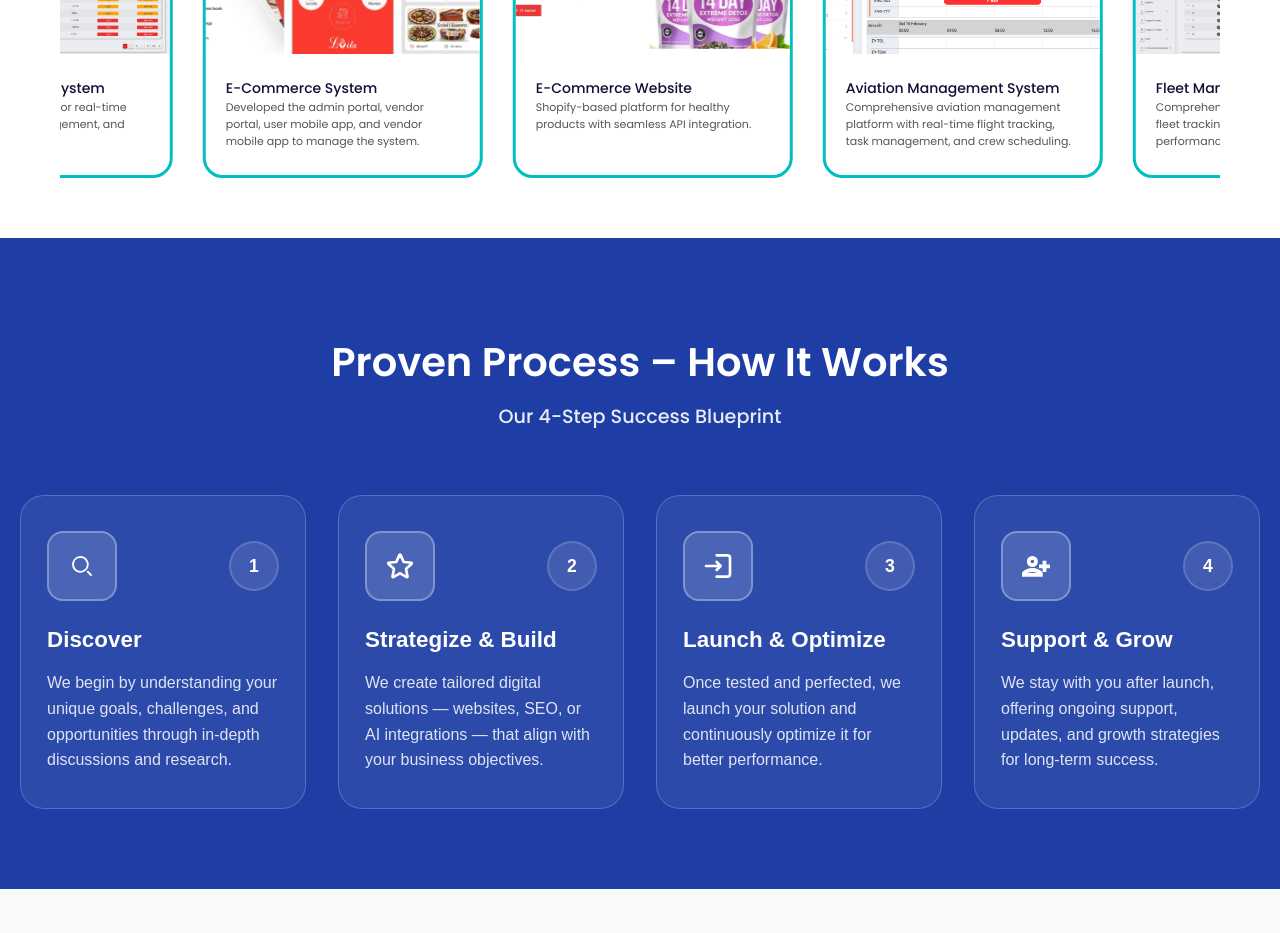
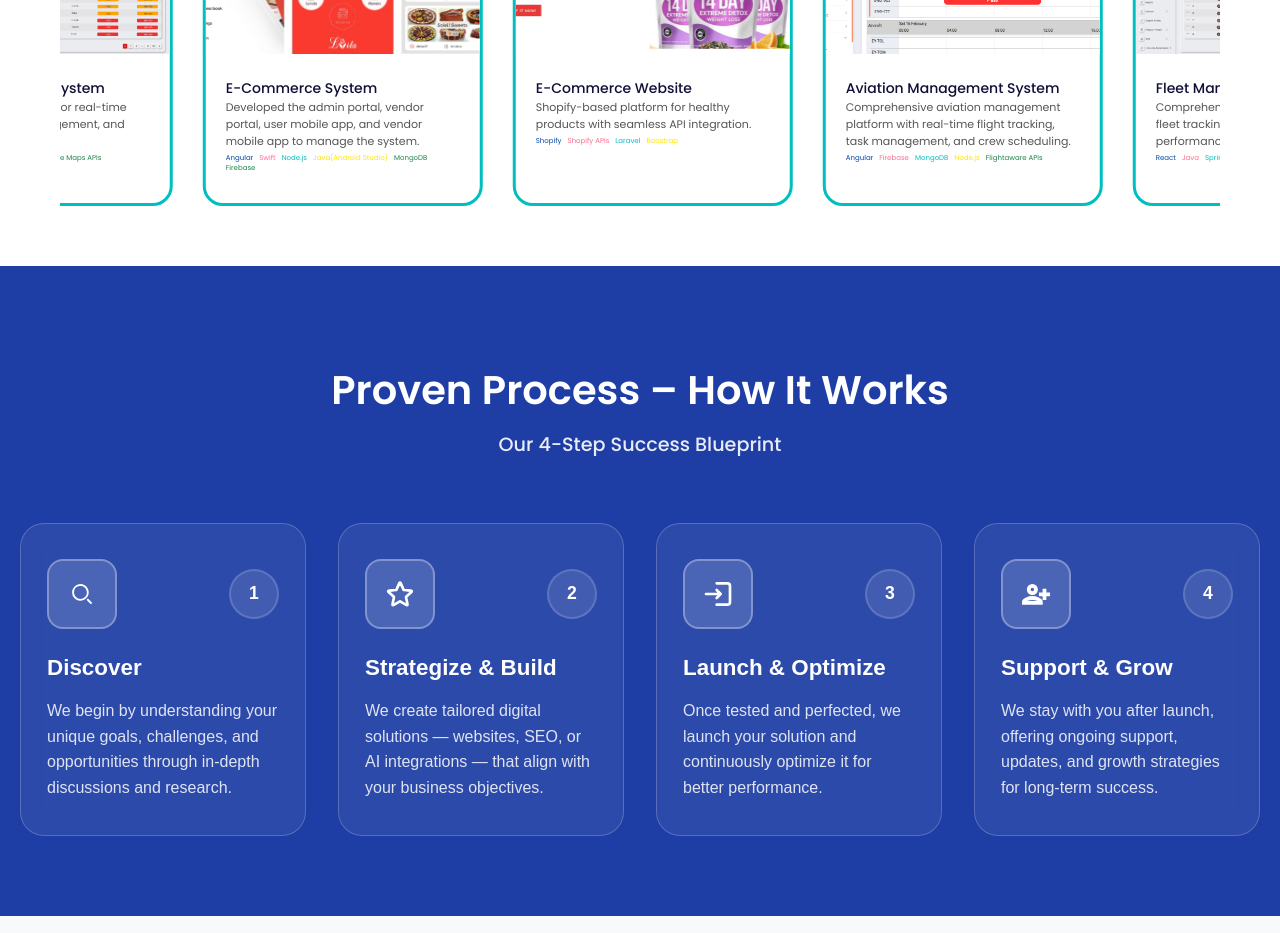
Before and after one commit to suraijzon/version1, a React (Create React App) app: page / in a window 1280 px wide. Shown: the part 2140-3073 px from the top of the page. Built offline with nearby package versions, Linux system fonts and the light colour scheme; no server answers.

Commit message:
new 44th fix

```diff
--- a/src/components/SuccessSection.jsx
+++ b/src/components/SuccessSection.jsx
@@ -39,7 +39,6 @@ const SuccessSection = () => {
         { text: "MongoDB", color: "#1e8449" },
         { text: "Firebase", color: "#1e8449" }
       ], img: item4 },
-
   ];
 
   return (
@@ -56,26 +55,23 @@ const SuccessSection = () => {
           Our recent projects highlight our expertise in delivering tailored <br />
           solutions that meet the unique needs and objectives of our clients.
         </p>
-
-        {/*<button className="all-works-btn">
-          <span className="btn-text">
-            <span>ALL WORKS ↗</span>
-            <span>ALL WORKS ↗</span>
-          </span>
-        </button>*/}
       </div>
 
       <div className="projects-slider">
         <div className="projects-track">
           {[...projects, ...projects].map((project, index) => (
             <div key={index} className="project-card">
-
-
               <img src={project.img} alt={project.name} className="project-img" />
-
               <div className="project-info">
                 <h3>{project.name}</h3>
                 <p>{project.desc}</p>
+                <div className="project-extra">
+                  {project.extra.map((item, idx) => (
+                    <span key={idx} style={{ color: item.color, marginRight: "6px" }}>
+                      {item.text}
+                    </span>
+                  ))}
+                </div>
               </div>
             </div>
           ))}
--- a/src/styles/successsection.css
+++ b/src/styles/successsection.css
@@ -146,13 +146,13 @@
 }
 .project-extra {
   margin-top: 8px;
-  color: white;       /* space from description */
-  font-size: 7px;    /* slightly smaller than title */
+  color: white;
+  font-size: 7px;
   font-weight: 400;
   line-height: 1.4;
   font-family: Poppins, sans-serif;
-  display: flex;          /* to align words nicely */
-  flex-wrap: wrap;        /* wrap if too long */
+  display: flex;
+  flex-wrap: wrap;
 }
 
 
```
Lines whose indentation alone changed are shown as unchanged.
